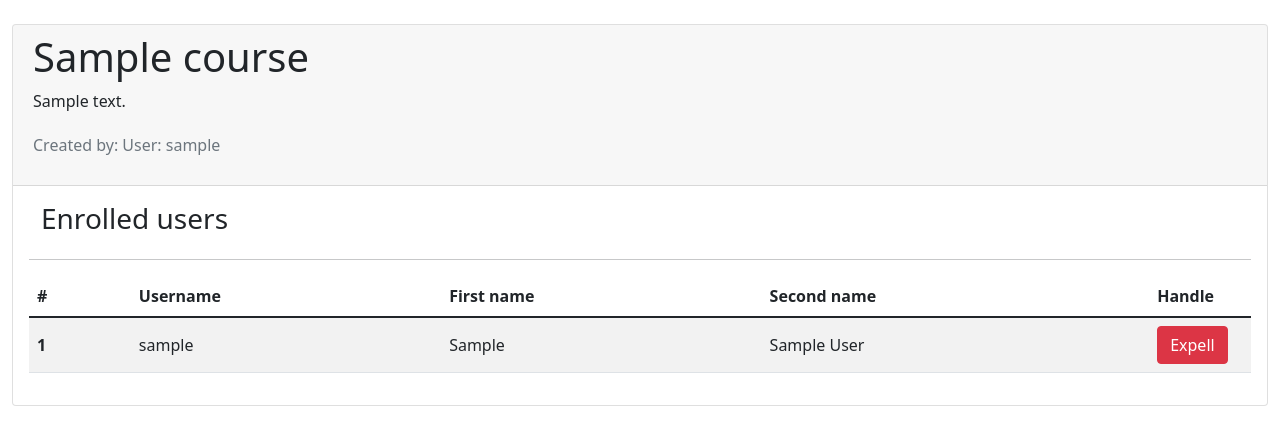
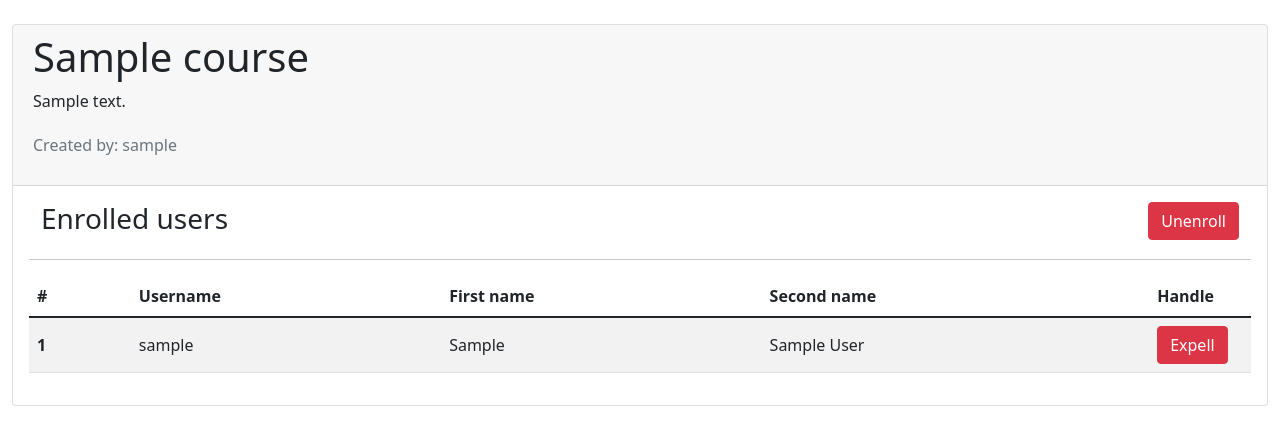
Before and after one commit to AndrStp/flask_epam, a Flask app: page /course/1 in a window 1280 px wide. Shown: the part 58-503 px from the top of the page. Run offline with Flask 2, Linux system fonts and the light colour scheme; a user stored in the database is signed in; tables that the repository leaves empty hold one stand-in row (values such as "Sample post"); parts of the project's set-up code (start-up, migrations or seed data) failed here and were passed over.

Commit message:
Updated templates. Added unenroll button and course update date

```diff
--- a/app/templates/course_page.html
+++ b/app/templates/course_page.html
@@ -10,7 +10,7 @@
             <p class="px-3">{{ course.small_desc }}</p>
         </div>
         <div class="row">
-            <p class="px-3 py-1 text-muted">Created by: {{ course.author }}</p>
+            <p class="px-3 py-1 text-muted">Created by: {{ course.author.username }}</p>
         </div>
     </div>
     <div class="card-body">
@@ -21,7 +21,11 @@
             <div class="ms-auto align-items-center">
                 <a href="{{ url_for('main.enroll', course_id=course.id) }}" class="btn btn-success">Enroll</a>
             </div>
-            {% else %}
+            {% elif current_user.is_authenticated
+                    and course in current_user.enrolled_courses() %}
+            <div class="ms-auto align-items-center">
+                <a href="{{ url_for('main.unenroll', course_id=course.id) }}" class="btn btn-danger">Unenroll</a>
+            </div>
             {% endif %}
         </div>
         <hr>
--- a/app/templates/dashboard.html
+++ b/app/templates/dashboard.html
@@ -24,11 +24,12 @@
             <thead>
                 <tr>
                     <th class="col-1" scope="col">#</th>
-                    <th class="col-3" scope="col">Label</th>
+                    <th class="col-2" scope="col">Label</th>
                     <th class="col-1" scope="col">Level</th>
                     <th class="col-1" scope="col">Exam</th>
                     <th class="col-1" scope="col">Users</th>
-                    <th class="col-3" scope="col">Creation date</th>
+                    <th class="col-2" scope="col">Created</th>
+                    <th class="col-2" scope="col">Last updated</th>
                     <th class="col-2 text-center" scope="col">Handle</th>
                 </tr>
             </thead>
@@ -43,6 +44,7 @@
                         <td class="align-middle">{{ course.exam }}</td>
                         <td class="align-middle">{{ course.enrolled_users()|length }}</td>
                         <td class="align-middle">{{ course.date_created.strftime('%d %B, %Y') }}</td>
+                        <td class="align-middle">{{ course.date_updated.strftime('%d %B, %Y') }}</td>
                         <td class="align-middle text-end">
                             <a href="{{ url_for('main.edit_course', course_id=course.id) }}" class="btn btn-warning me-md-2">Edit</a>
                             <a href="{{ url_for('main.delete_course', course_id=course.id) }}" class="btn btn-danger">Delete</a>
```
Also changed, not shown: app/templates/_course.html (+4 -3 lines).
